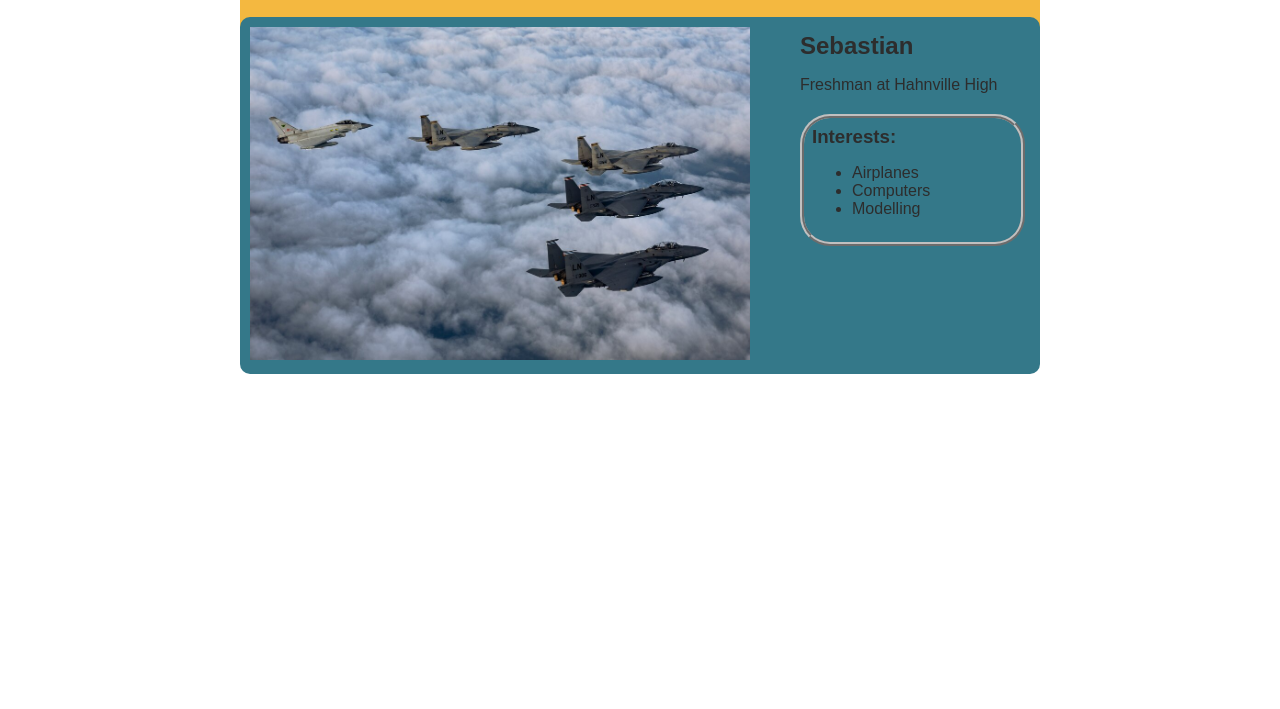
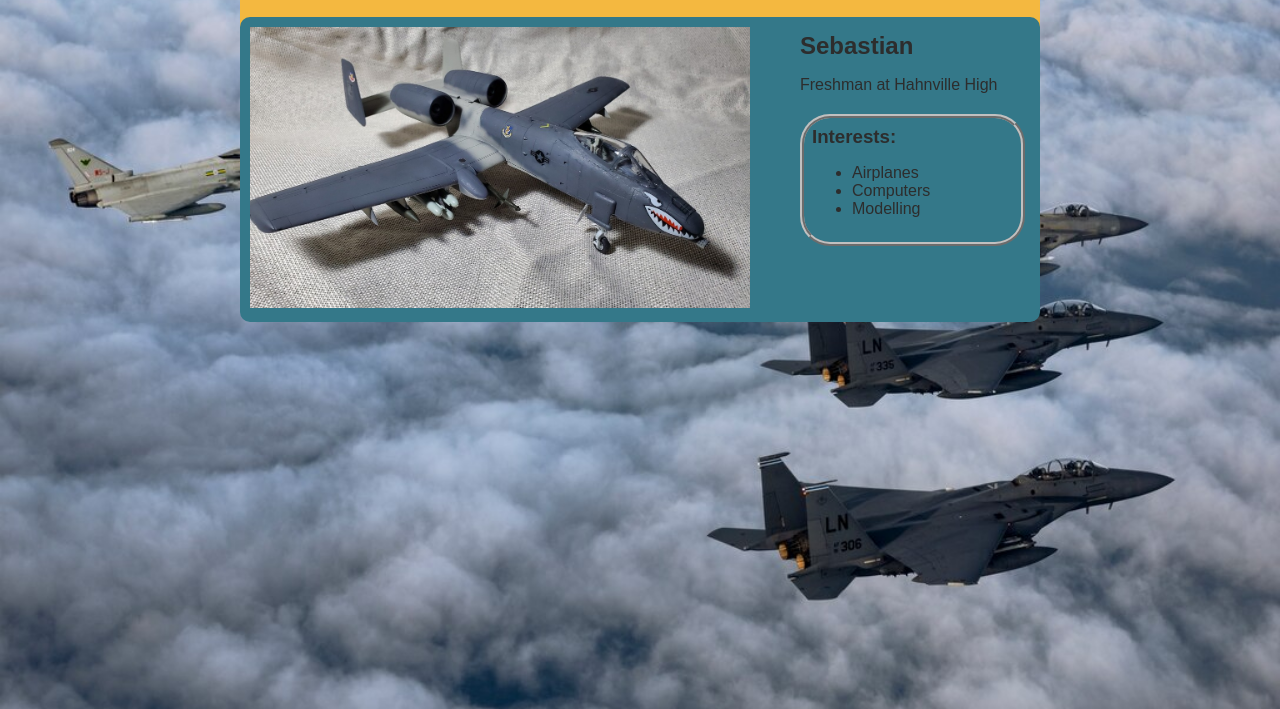
Before and after one commit to Sebastian0426/sebastian0426.github.io, a plain HTML site: page index.html in a window 1280 px wide. Shown: the part 91-800 px from the top of the page. Drawn offline with Linux system fonts and the light colour scheme.

Commit message:
first website

```diff
--- a/index.html
+++ b/index.html
@@ -23,7 +23,7 @@
       </nav>
       <main>
         <div class="sidebar">
-          <img class="sidebar-img" src="images/F15.png">
+          <img class="sidebar-img" src="images/A10.jpg">
         </div>
         <div class="content">
           <h2>Sebastian</h2>
--- a/style.css
+++ b/style.css
@@ -2,6 +2,9 @@ body {
   color: rgb(45, 45, 45);
   padding: 10px;
   font-family: Arial, sans-serif;
+  background-image: url("images/F15.png");
+  background-repeat: no-repeat;
+  background-size:cover;
 }
 
 #all-contents {
```
Also changed, not shown: images/A10.jpg (added), images/s-l1200.jpg (added).
